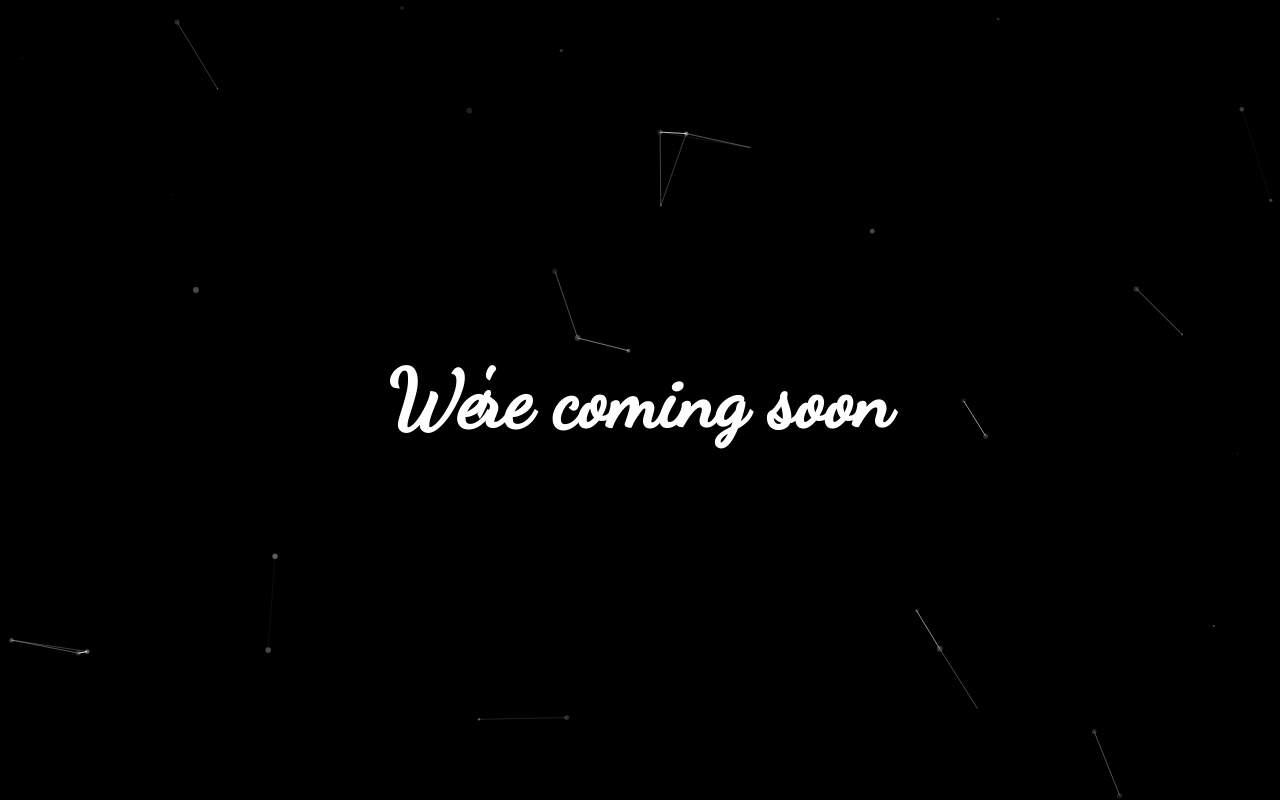
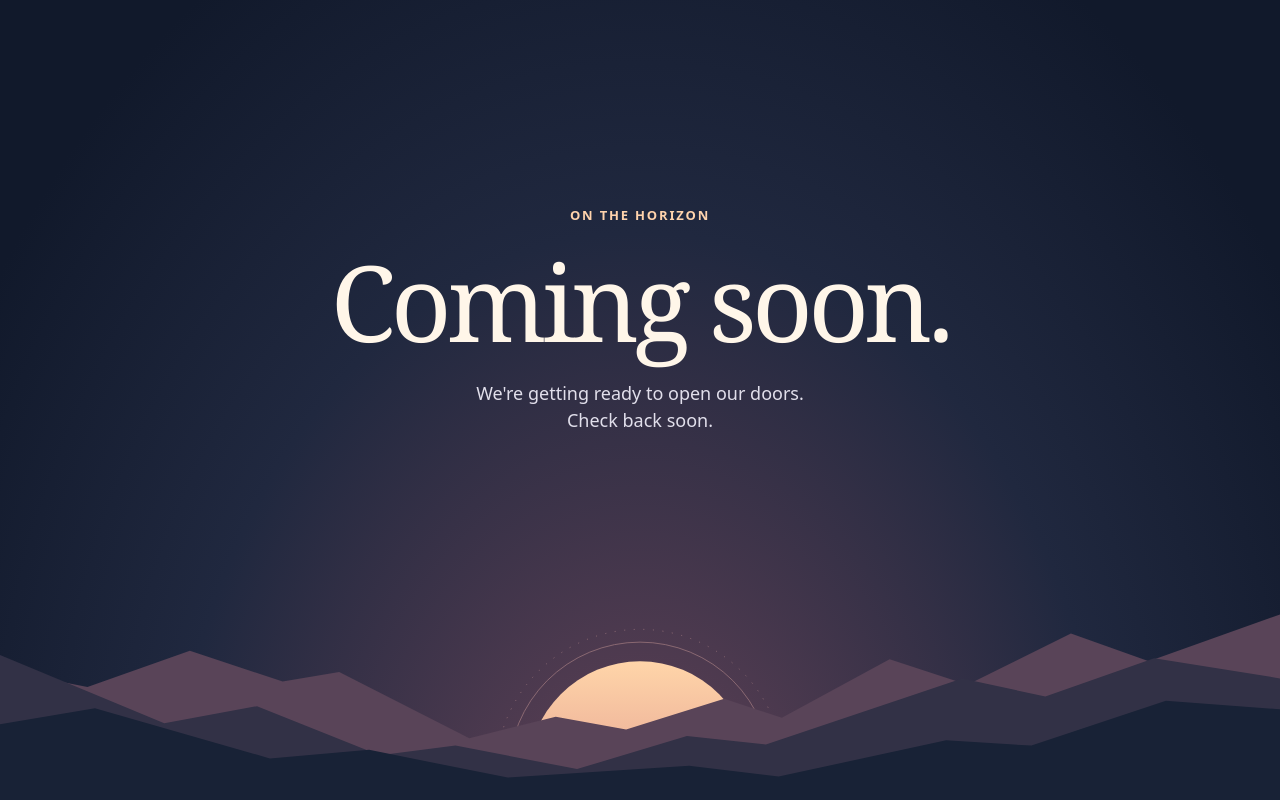
Before and after one commit to hatamiarash7/Coming-Soon, a plain HTML site: page src/index.html in a window 1280 px wide. Drawn offline with nearby package versions, Linux system fonts and the light colour scheme.

Commit message:
feat(page): serve a self-contained landing page

```diff
--- a/src/index.html
+++ b/src/index.html
@@ -1,46 +1,22 @@
-<!DOCTYPE html>
-<html>
-  <head>
-    <title>PAGE_TITLE</title>
-    <style>
-      @font-face {
-        font-family: "Dancing Script";
-        src: url("./font.ttf");
-      }
+<!doctype html>
+<html lang="en">
 
-      body {
-        display: flex;
-        justify-content: center;
-        align-items: center;
-        height: 100vh;
-        font-family: "Dancing Script", cursive;
-        background-color: black;
-        margin: 0;
-      }
+<head>
+  <meta charset="utf-8">
+  <meta name="viewport" content="width=device-width, initial-scale=1">
+  <meta name="theme-color" content="#11192b">
+  <meta name="description" content="Our new website is on its way. Check back soon for the launch.">
+  <title>PAGE_TITLE</title>
+  <link rel="icon" href="/sunrise.svg" type="image/svg+xml">
+  <link rel="stylesheet" href="/style.css">
+</head>
 
-      h1 {
-        text-align: center;
-        color: white;
-        font-size: 5rem;
-      }
+<body>
+  <main>
+    <p class="eyebrow">On the horizon</p>
+    <h1>Coming soon.</h1>
+    <p class="message">We're getting ready to open our doors. Check back soon.</p>
+  </main>
+</body>
 
-      canvas {
-        position: absolute;
-        top: 0;
-        left: 0;
-        z-index: 0;
-      }
-    </style>
-    <script src="https://cdn.jsdelivr.net/npm/particles.js@2.0.0/particles.min.js"></script>
-  </head>
-
-  <body>
-    <h1>We're coming soon</h1>
-    <div id="particles-js"></div>
-    <script>
-      window.onload = function () {
-        particlesJS.load("particles-js", "./particle.json");
-      };
-    </script>
-  </body>
 </html>
--- a/src/particle.json
+++ /dev/null
@@ -1 +0,0 @@
-{"particles":{"number":{"value":30,"density":{"enable":true,"value_area":800}},"color":{"value":"#ffffff"},"shape":{"type":"circle","stroke":{"width":0,"color":"#000000"},"image":{"src":"img/github.svg","width":100,"height":100}},"opacity":{"value":0.4,"random":true,"anim":{"enable":true,"speed":1,"opacity_min":0.1,"sync":false}},"size":{"value":3,"random":true,"anim":{"enable":true,"speed":2,"size_min":0.1,"sync":false}},"line_linked":{"enable_auto":true,"distance":100,"color":"#fff","opacity":1,"width":1,"condensed_mode":{"enable":false,"rotateX":600,"rotateY":600}},"move":{"enable":true,"speed":1,"direction":"none","random":false,"straight":false,"out_mode":"out","bounce":false,"attract":{"enable":false,"rotateX":600,"rotateY":1200}}},"interactivity":{"detect_on":"canvas","events":{"onhover":{"enable":false},"onclick":{"enable":false},"resize":true}},"retina_detect":true}
--- /dev/null
+++ b/src/style.css
@@ -0,0 +1,52 @@
+:root {
+  color-scheme: dark;
+  font-family: system-ui, sans-serif;
+  color: #fff6e9;
+  background: #11192b;
+}
+
+body {
+  box-sizing: border-box;
+  min-block-size: 100vh;
+  min-block-size: 100dvh;
+  margin: 0;
+  padding: 3rem 1.25rem clamp(9rem, 26vh, 18rem);
+  display: grid;
+  place-items: center;
+  text-align: center;
+  line-height: 1.5;
+  background:
+    url("/horizon.svg") center bottom / 100% auto no-repeat,
+    radial-gradient(ellipse at 50% 110%, #674458, #20283f 52%, #11192b 86%);
+}
+
+main {
+  min-inline-size: 0;
+}
+
+.eyebrow {
+  margin: 0;
+  font-size: 0.8125rem;
+  font-weight: 650;
+  letter-spacing: 0.14em;
+  text-transform: uppercase;
+  color: #ffd3ac;
+}
+
+h1 {
+  margin: 0.18em 0;
+  font:
+    normal clamp(3rem, 1.8rem + 6vw, 7.5rem)/1.08 Georgia,
+    serif;
+  letter-spacing: -0.045em;
+  text-wrap: balance;
+  overflow-wrap: anywhere;
+}
+
+.message {
+  max-inline-size: 36ch;
+  margin: 1.2em auto 0;
+  font-size: 1.125rem;
+  color: #e1dfeb;
+  text-wrap: pretty;
+}
```
Also changed, not shown: .github/sc.png, src/font.ttf (deleted), src/horizon.svg (added), src/sunrise.svg (added).
